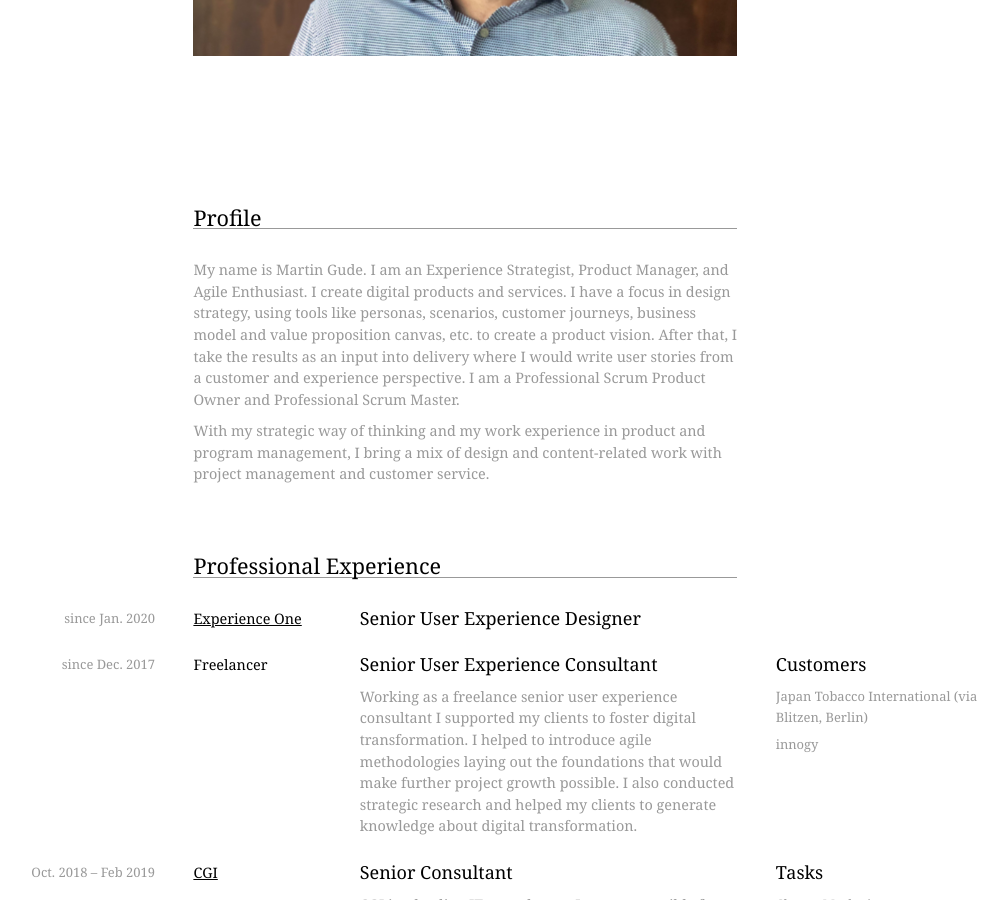
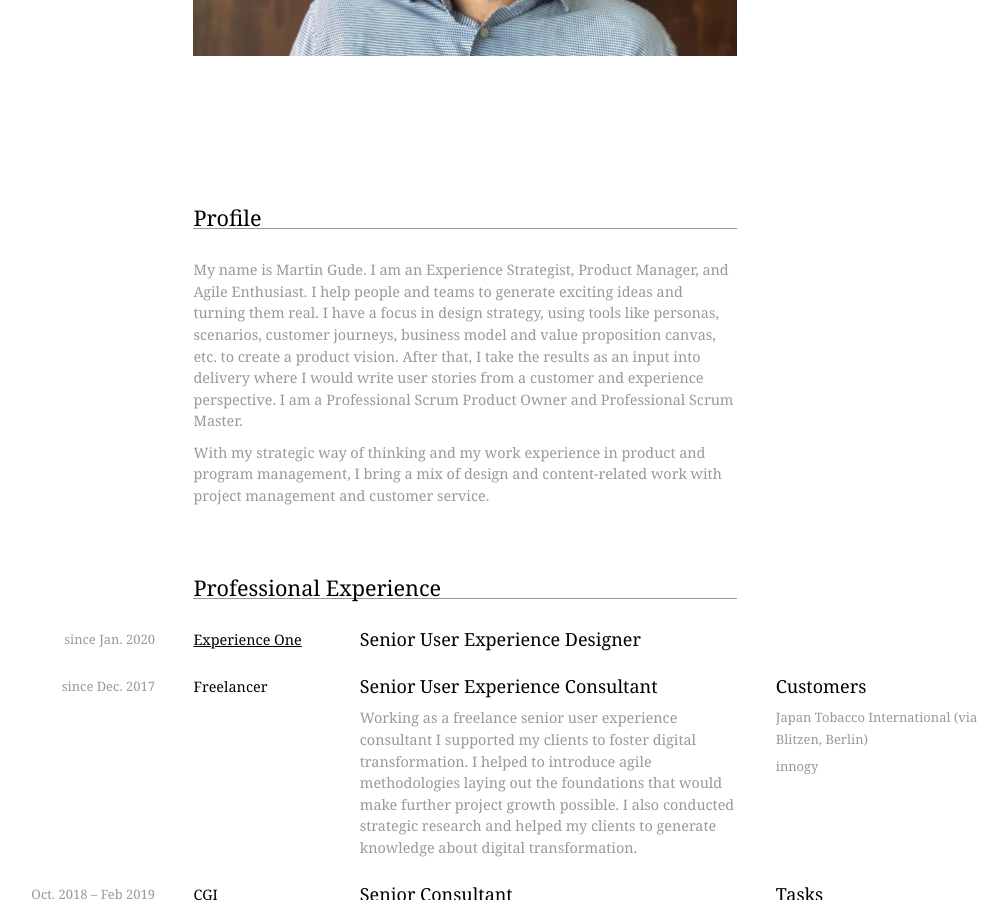
Before and after one commit to ma6/ma6.github.io, a Jekyll site: the page built from _pages/index.md, in a window 1280 px wide and 900 px high, scrolled down 530 px. Shown: the whole window, without its empty margins (133-1140 px from the left). Built offline with Jekyll 4.4.1, drawn with Linux system fonts in a browser that asks for light colours; some web fonts are replaced; comment, search, counter and statistics services are not loaded; some of the changed text lies outside the part shown.

Commit message:
Skills and Profile update

```diff
--- a/_data/skills.yml
+++ b/_data/skills.yml
@@ -27,6 +27,6 @@
 - skill-headline: Tools
   skills:
     - skill: Paper, pencils, flip charts, whiteboards and stickies
-    - skill: Axure RP,  UXPin
+    - skill: Miro, Axure RP, UXPin
     - skill: Jira, Confluence, git
     - skill: Microsoft Office, Apple Keynote and OmniGraffle
--- a/_includes/profile.html
+++ b/_includes/profile.html
@@ -6,7 +6,7 @@
 <div class="row">
     <div class="seven columns offset-by-two">
         <p>
-            My name is Martin Gude. I am an Experience Strategist, Product Manager, and Agile Enthusiast. I create digital products and services. I have a focus in design strategy, using tools like personas, scenarios, customer journeys, business model and value proposition canvas, etc. to create a product vision. After that, I take the results as an input into delivery where I would write user stories from a customer and experience perspective. I am a Professional Scrum Product Owner and Professional Scrum Master.
+            My name is Martin Gude. I am an Experience Strategist, Product Manager, and Agile Enthusiast. I help people and teams to generate exciting ideas and turning them real. I have a focus in design strategy, using tools like personas, scenarios, customer journeys, business model and value proposition canvas, etc. to create a product vision. After that, I take the results as an input into delivery where I would write user stories from a customer and experience perspective. I am a Professional Scrum Product Owner and Professional Scrum Master.
         </p>
         <p>
             With my strategic way of thinking and my work experience in product and program management, I bring a mix of design and content-related work with project management and customer service.
```
